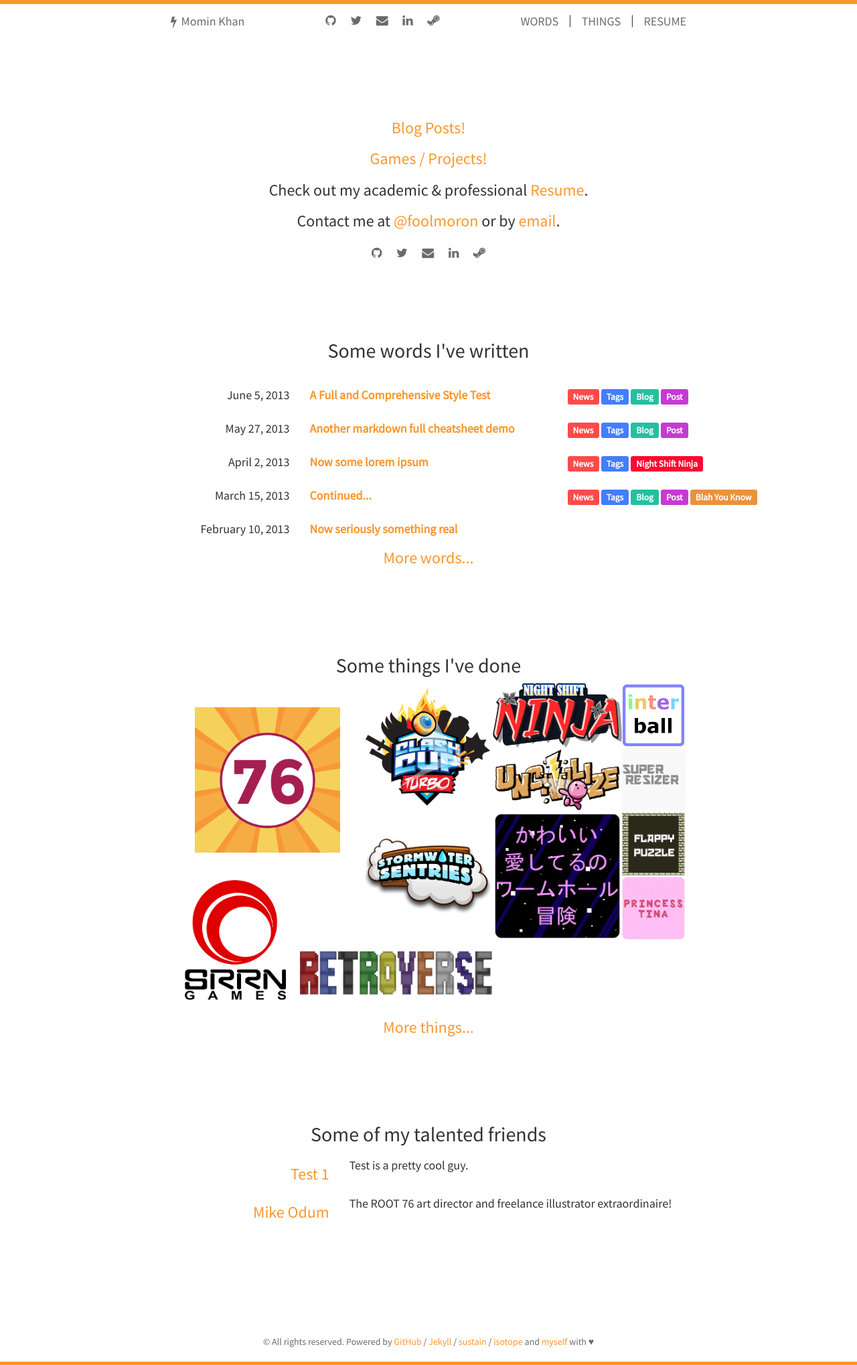
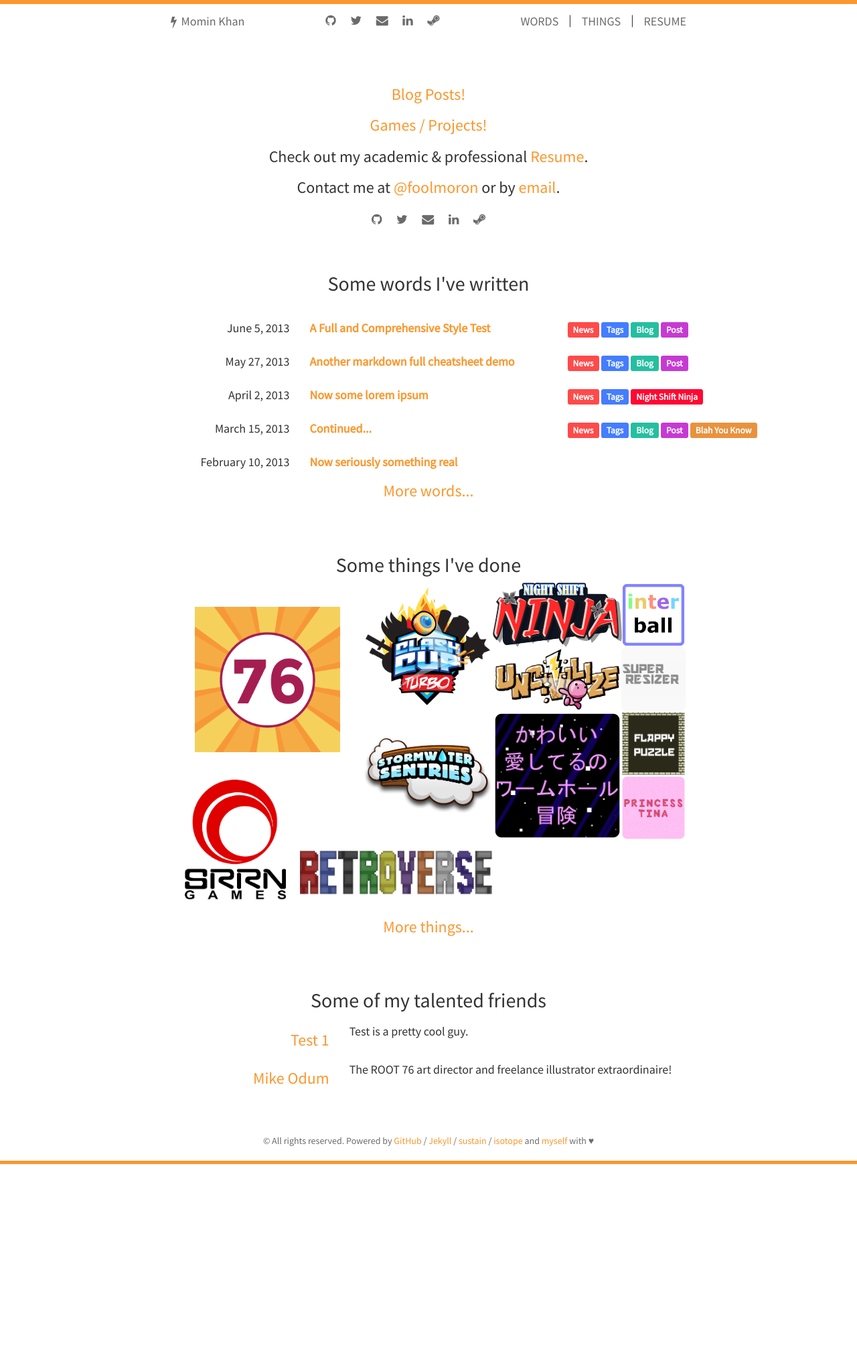
Before and after one commit to foolmoron/foolmoron.github.io, a Jekyll site: the page built from index.html, in a window 1280 px wide. Shown: the whole page at 67% size. Built offline with Jekyll 4.4.1, drawn with Linux system fonts in a browser that asks for light colours; nearby versions of some CDN libraries; Markdown is read by kramdown in place of the engine named in the settings; the list of posts is cut into pages by our own code; after the commit the page ends 1738 px from its top, so only the background shows below that.

Commit message:
HRs and such

```diff
--- a/_includes/header.html
+++ b/_includes/header.html
@@ -12,9 +12,9 @@
     <div id="navbar">
       <ul class="nav navbar-nav navbar-right">
         <li><a href="{{ site.baseurl }}words.html">WORDS</a></li>
-        <li style="margin-top: 10px;">|</li>
+        <li class="hidden-xs" style="margin-top: 10px;">|</li>
         <li><a href="{{ site.baseurl }}things.html">THINGS</a></li>
-        <li style="margin-top: 10px;">|</li>
+        <li class="hidden-xs" style="margin-top: 10px;">|</li>
         <li><a href="{{ site.baseurl }}resume.html">RESUME</a></li>
       </ul>
     </div>
--- a/_includes/post-list.html
+++ b/_includes/post-list.html
@@ -13,7 +13,7 @@
         </div>
       </div>
     {% endif %}
-    <hr class="blog-hr" />
+    <hr class="visible-xs hidden-sm" />
     {% for post in site.posts limit:include.post_list_limit %}
       <div class="row" data-tags="{% for tag in post.tags %}{{ tag }}{% endfor %}">
         <div class="col-sm-3 col-xs-4">
@@ -33,7 +33,7 @@
         </div>
       </div>
       <div class="blog-hr-wrapper" data-tags="{% for tag in post.tags %}{{ tag }}{% endfor %}">
-        <hr class="blog-hr" />
+        <hr class="visible-xs hidden-sm" />
       </div>
     {% endfor %}
   </div>
--- a/index.html
+++ b/index.html
@@ -31,11 +31,13 @@ layout: layout
 <section id="friends">
   <div class="container">
     <h2>Some of my talented friends</h2>
+    <hr class="visible-xs hidden-sm" />
     {% for friend in site.friends %}
       <div class="row">
-        <h3 class="col-sm-4 col-xs-12" style="text-align: right;"><a href="{{ friend.url }}" target="_blank">{{ friend.name }}</a></h3>
-        <h4 class="col-sm-8 col-xs-12" style="text-align: left;">{{ friend.description }}</h4>
+        <h3 class="col-sm-4 col-xs-12 text-right xs-centered"><a href="{{ friend.url }}" target="_blank">{{ friend.name }}</a></h3>
+        <h4 class="col-sm-8 col-xs-12 text-left xs-centered">{{ friend.description }}</h4>
       </div>
+      <hr class="visible-xs hidden-sm" />
     {% endfor %}
   </div>
 </section>
--- a/static/css/main.css
+++ b/static/css/main.css
@@ -19,11 +19,19 @@ body {
   /*padding: 0 0 60px;*/
 }
 section {
-  margin-top: 100px;
-  margin-bottom: 100px;
+  margin-top: 50px;
+}
+hr {
+  border-color: #c5c5c5;
 }
 .show-on-load {
   display: none;
+}
+
+@media (max-width: 767px) {
+  .xs-centered {
+    text-align: center;
+  }
 }
 
 /* Navbar
@@ -204,17 +212,10 @@ section {
   opacity: 0.85;
 }
 
-.blog-hr {
-  display: none;
-  border-color: #c5c5c5;
-}
 .blog-tags .label {
   margin-right: 3px;
 }
 @media only screen and (max-width : 767px) {
-  .blog-hr {
-    display: block;
-  }
   .blog-tags {
       text-align: center;
       margin-top: -10px;
```
